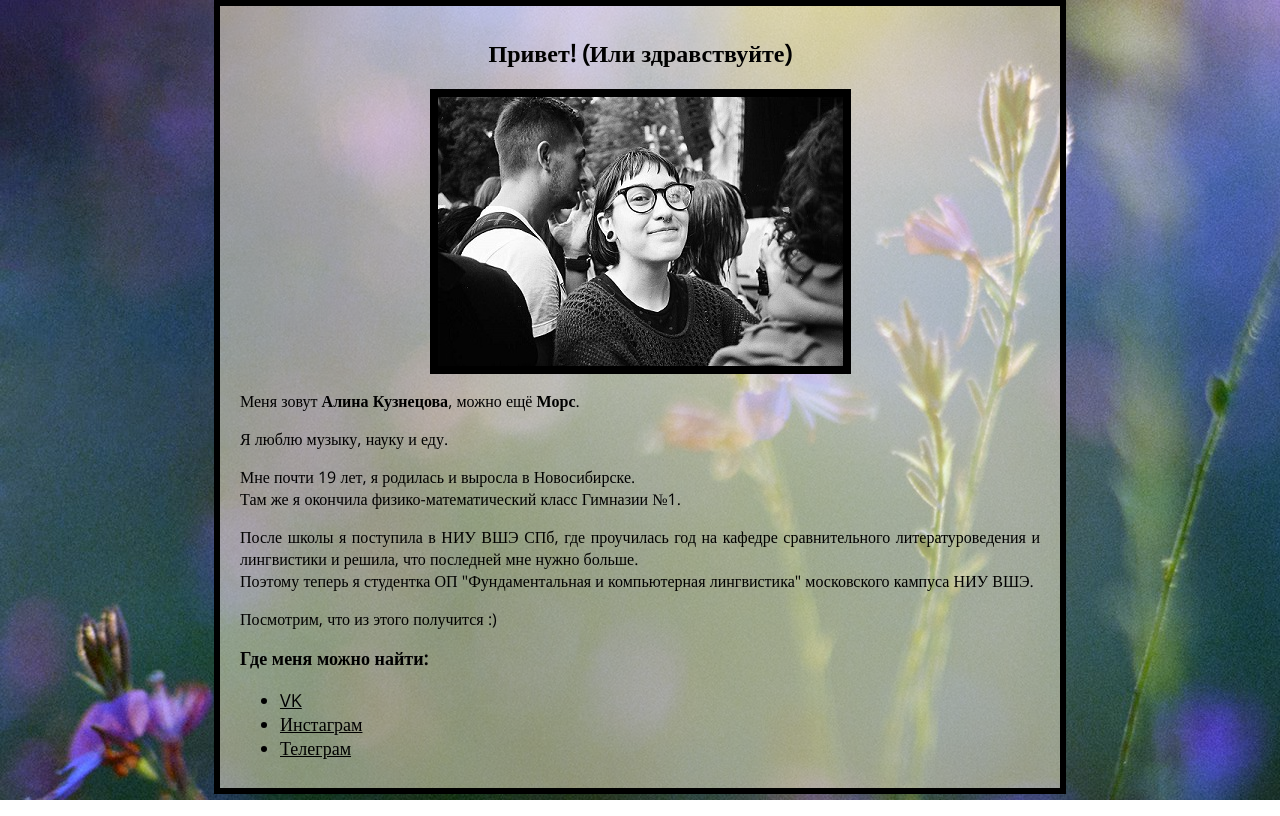
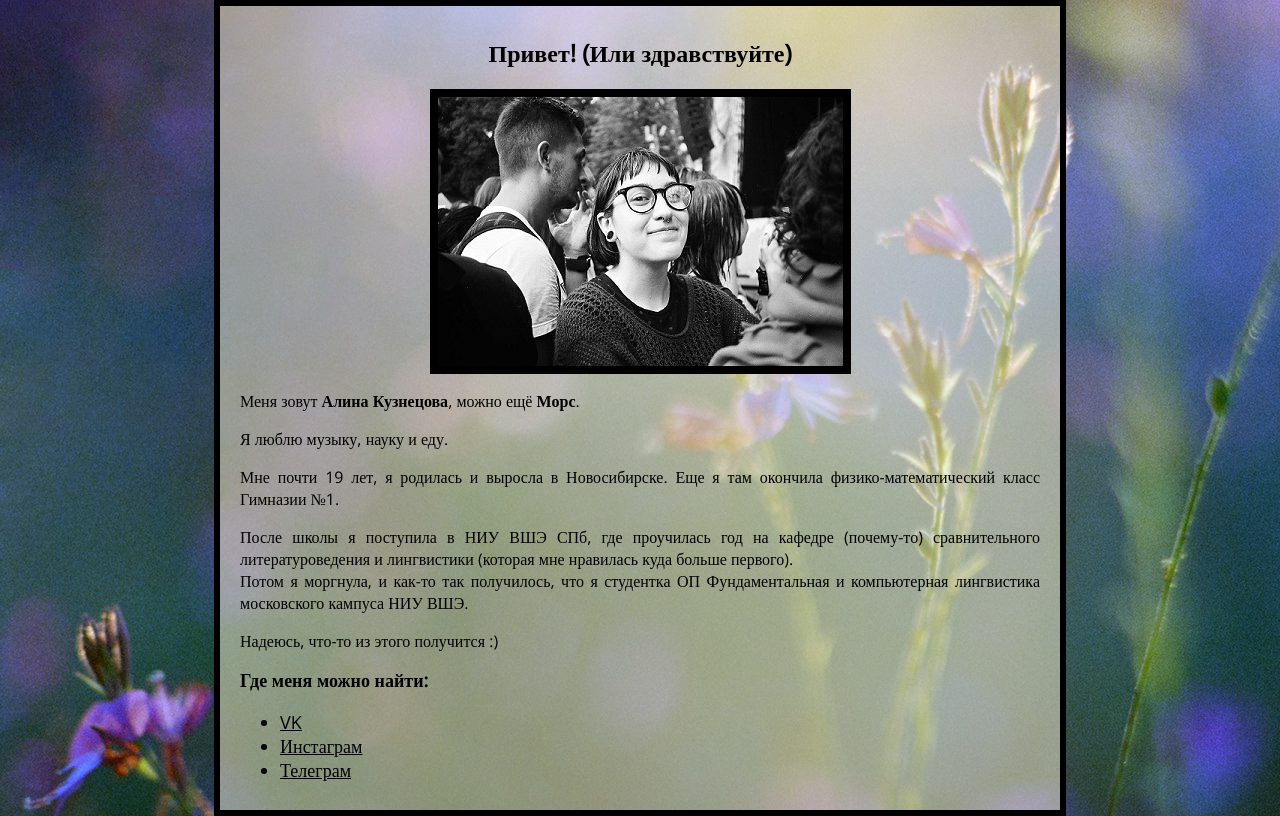
Before and after one commit to wildlighted/aboutme, a plain HTML site: page index.html in a window 1280 px wide. Drawn offline with nearby package versions, Linux system fonts and the light colour scheme.

Commit message:
вот теперь всё

```diff
--- a/index.html
+++ b/index.html
@@ -11,11 +11,10 @@
   <img src="img/pic.jpg">
   <p>Меня зовут <b>Алина Кузнецова</b>, можно ещё <b>Морс</b>.</p>
   <p>Я люблю музыку, науку и еду.</p>
-  <p>Мне почти 19 лет, я родилась и выросла в Новосибирске.<br>
-    Там же я окончила физико-математический класс Гимназии №1.</p>
-    <p>После школы я поступила в НИУ ВШЭ СПб, где проучилась год на кафедре сравнительного литературоведения и лингвистики и решила, что последней мне нужно больше.<br>
-    Поэтому теперь я студентка ОП "Фундаментальная и компьютерная лингвистика" московского кампуса НИУ ВШЭ.</p>
-  <p>Посмотрим, что из этого получится :)</p>
+  <p>Мне почти 19 лет, я родилась и выросла в Новосибирске. Еще я там окончила физико-математический класс Гимназии №1.</p>
+    <p>После школы я поступила в НИУ ВШЭ СПб, где проучилась год на кафедре (почему-то) сравнительного литературоведения и лингвистики (которая мне нравилась куда больше первого).<br>
+      Потом я моргнула, и как-то так получилось, что я студентка ОП Фундаментальная и компьютерная лингвистика московского кампуса НИУ ВШЭ.</p>
+  <p>Надеюсь, что-то из этого получится :)</p>
   <h2><b>Где меня можно найти:</b></h2>
   <ul>
     <li><a href="http://vk.com/crtcldstnc">VK</a></li>
```
